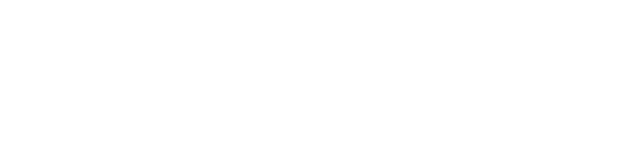
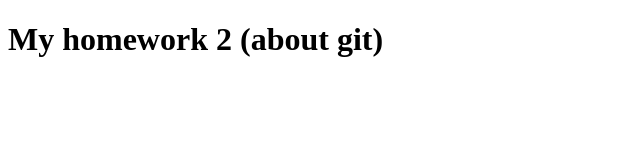
Before and after one commit to MichaelZaverukha/dz2, a plain HTML site: page index.html in a window 1280 px wide. Shown: the whole page, without its empty margins (0-640 px from the left). Drawn offline with Linux system fonts and the light colour scheme.

Commit message:
my html change

```diff
--- a/index.html
+++ b/index.html
@@ -7,6 +7,6 @@
    <title>Document</title>
 </head>
 <body>
-
+   <h1>My homework 2 (about git)</h1>
 </body>
 </html>
```
